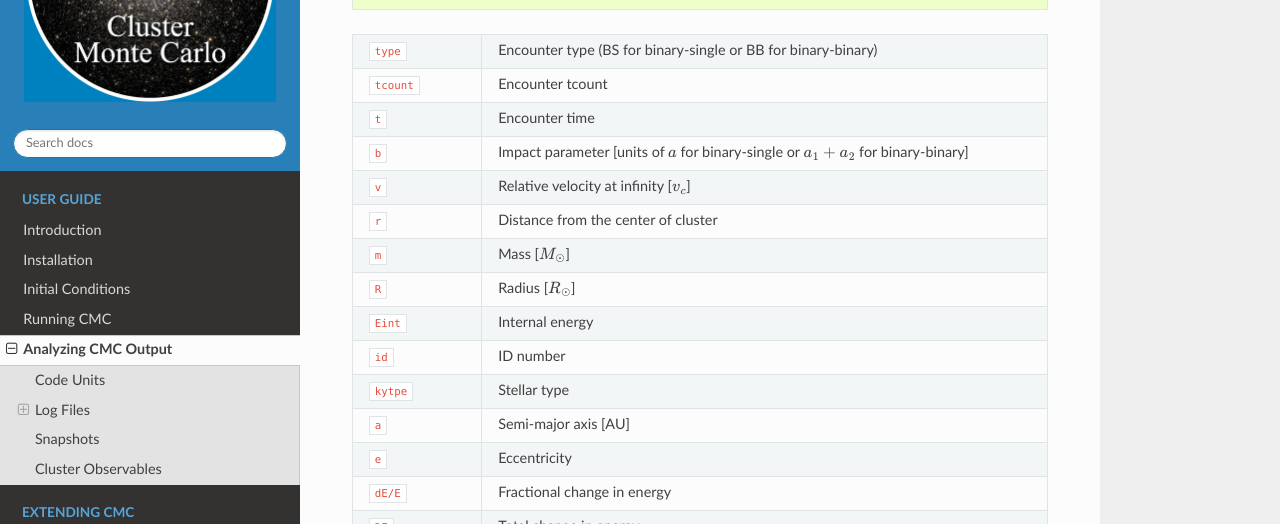
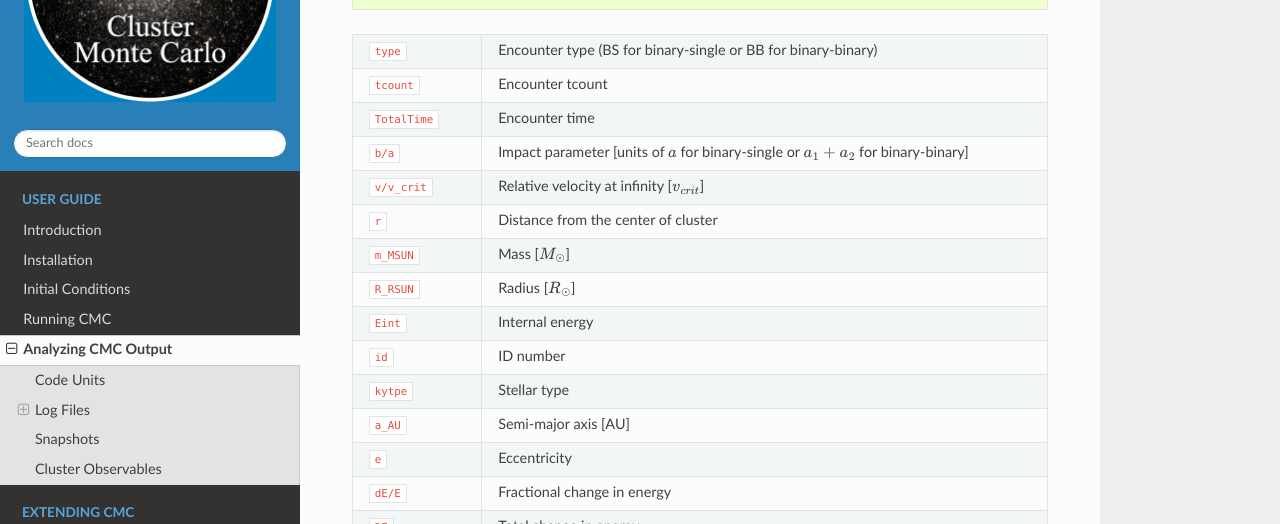
Before and after one commit to ClusterMonteCarlo/CMC-COSMIC, a Sphinx documentation site: the page built from docs/sphinx/source/output/index.rst, in a window 1280 px wide and 900 px high, scrolled down 3223 px. Shown: the part 147-671 px from the top of the window. Built offline with Sphinx 7.4.7 and the Read the Docs theme 3.1.0, drawn with Linux system fonts in a browser that asks for light colours; formulas are drawn with MathJax 3; the version number could not be read and is left out.

Commit message:
Update binint.log docs

```diff
--- a/docs/sphinx/source/output/index.rst
+++ b/docs/sphinx/source/output/index.rst
@@ -160,17 +160,17 @@ Below is an exemplary output:
 
 ==============================  =====================================================
 ``type``						         Encounter type (BS for binary-single or BB for binary-binary)
-``tcount``                               Encounter tcount
-``t``							         Encounter time
-``b``							         Impact parameter [units of :math:`a` for binary-single or :math:`a_1+a_2` for binary-binary]
-``v``							         Relative velocity at infinity [:math:`v_c`]
+``tcount``                       Encounter tcount
+``TotalTime``							Encounter time
+``b/a``							         Impact parameter [units of :math:`a` for binary-single or :math:`a_1+a_2` for binary-binary]
+``v/v_crit``							         Relative velocity at infinity [:math:`v_{crit}`]
 ``r``                                    Distance from the center of cluster
-``m``							         Mass [:math:`{M_{\odot}}`]
-``R``							         Radius [:math:`R_{\odot}`]
+``m_MSUN``							         Mass [:math:`{M_{\odot}}`]
+``R_RSUN``							         Radius [:math:`R_{\odot}`]
 ``Eint``			                  Internal energy
 ``id``						         ID number
 ``kytpe``					         Stellar type
-``a``							         Semi-major axis [AU]
+``a_AU``							         Semi-major axis [AU]
 ``e``							         Eccentricity
 ``dE/E``			                  Fractional change in energy
 ``DE``                           Total change in energy
```
